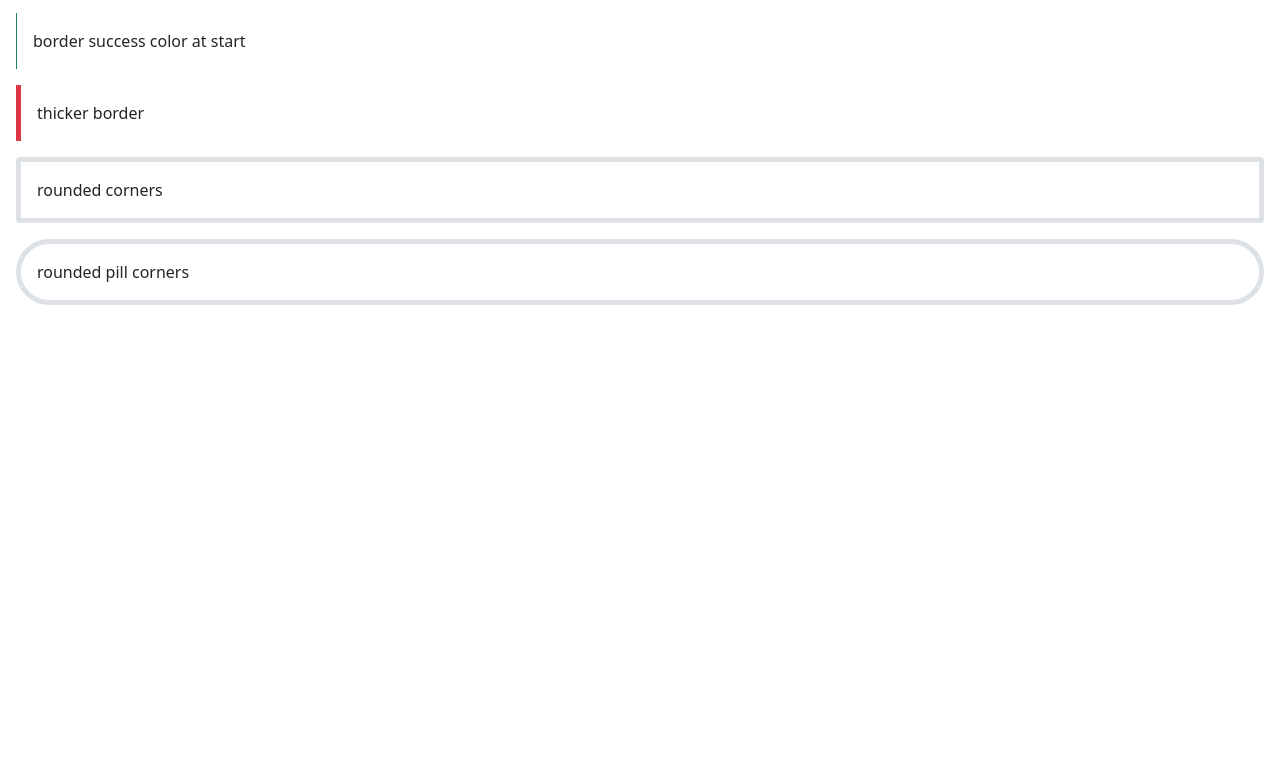
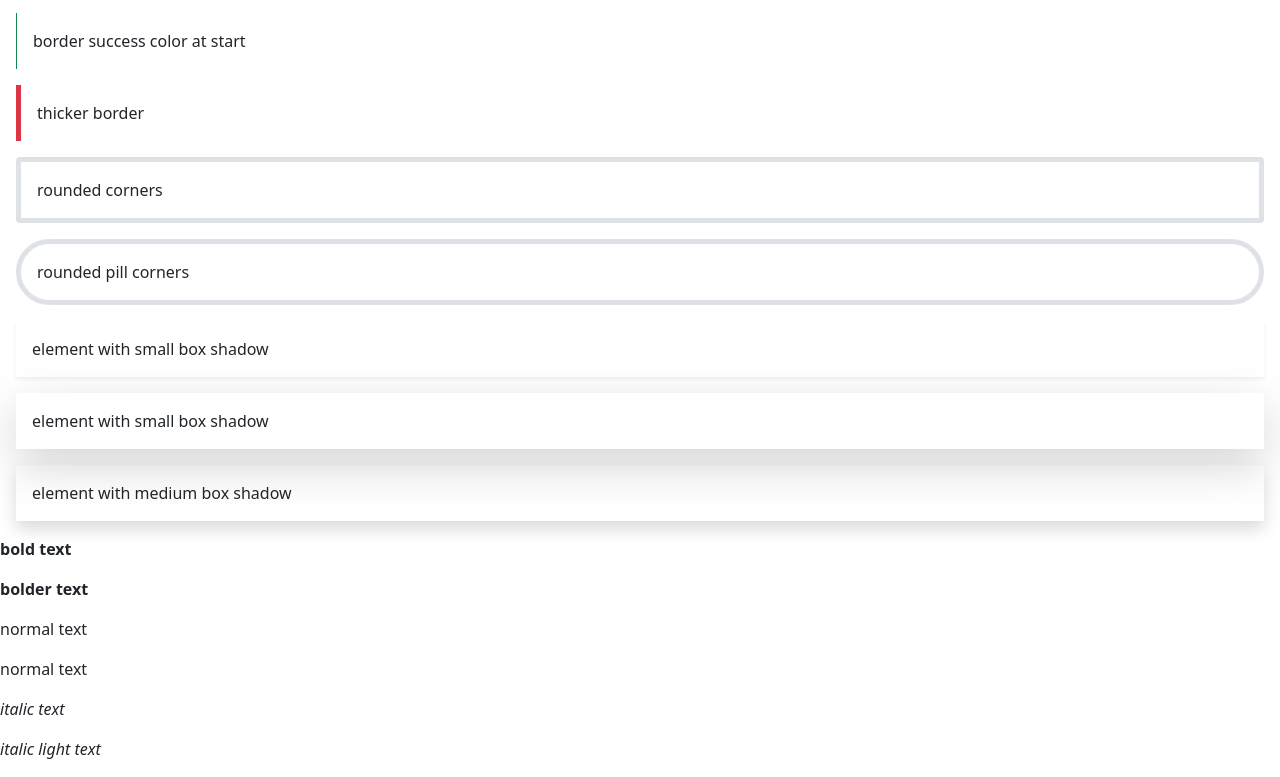
Before and after one commit to crypt096/bootstrap-5-hacker-book, a plain HTML site: page index.html in a window 1280 px wide. Shown: the part 502-1279 px from the top of the page. Before the commit the page ends 823 px from the top, so only its background shows below. Drawn offline with nearby package versions, Linux system fonts and the light colour scheme.

Commit message:
Add font-weights and box-shadow.

```diff
--- a/index.html
+++ b/index.html
@@ -86,6 +86,19 @@
     <div class="m-3 p-3 rounded border border-5">rounded corners</div>
     <div class="m-3 p-3 rounded-pill border border-5">rounded pill corners</div>
 
+    <!-- Box shadow -->
+    <div class="m-3 p-3 shadow-sm">element with small box shadow</div>
+    <div class="m-3 p-3 shadow-lg">element with small box shadow</div>
+    <div class="m-3 p-3 shadow">element with medium box shadow</div>
+
+    <!-- Font weight -->
+    <p class="fw-bold">bold text</p>
+    <p class="fw-bolder">bolder text</p>
+    <p>normal text</p>
+    <p class="fw-light">normal text</p>
+    <p class="fst-italic">italic text</p>
+    <p class="fst-italic fw-light">italic light text</p>
+
 
     <script src="https://cdn.jsdelivr.net/npm/bootstrap@5.0.2/dist/js/bootstrap.bundle.min.js"
         integrity="sha384-MrcW6ZMFYlzcLA8Nl+NtUVF0sA7MsXsP1UyJoMp4YLEuNSfAP+JcXn/tWtIaxVXM"
```
